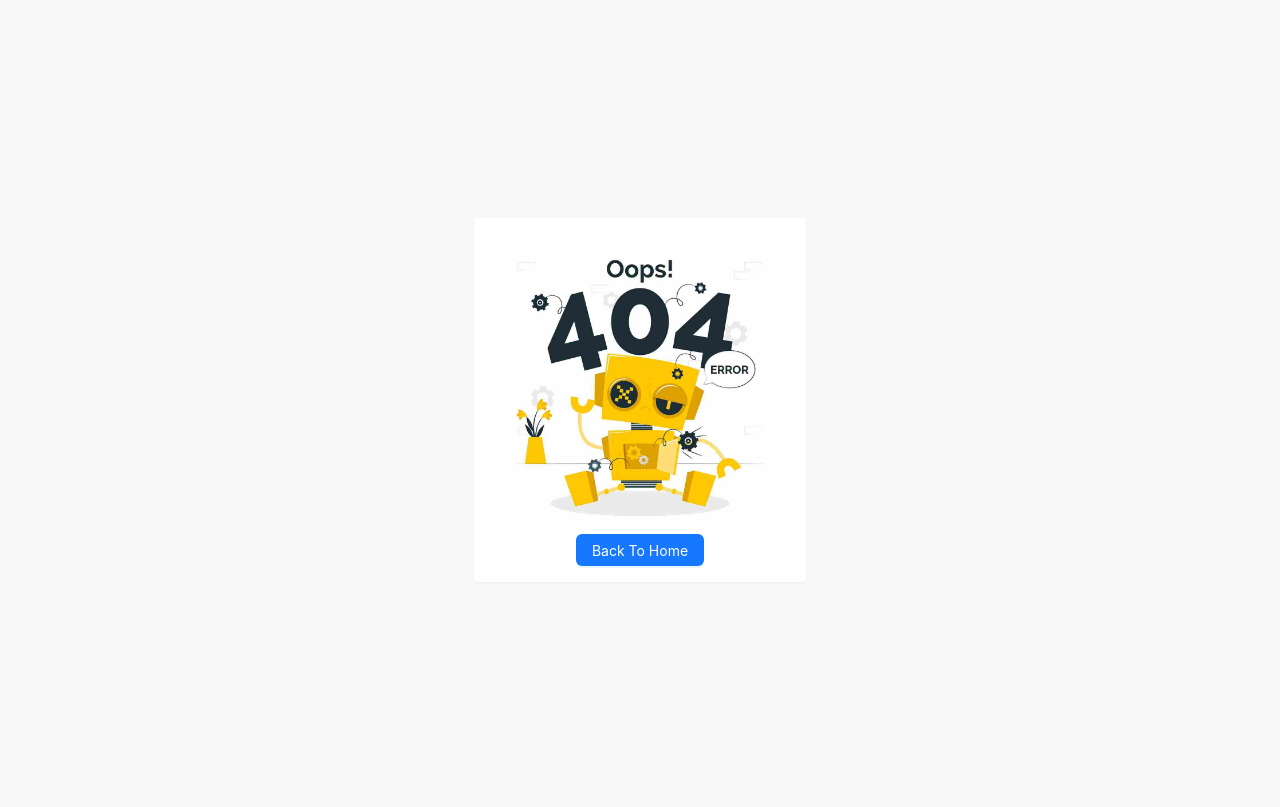
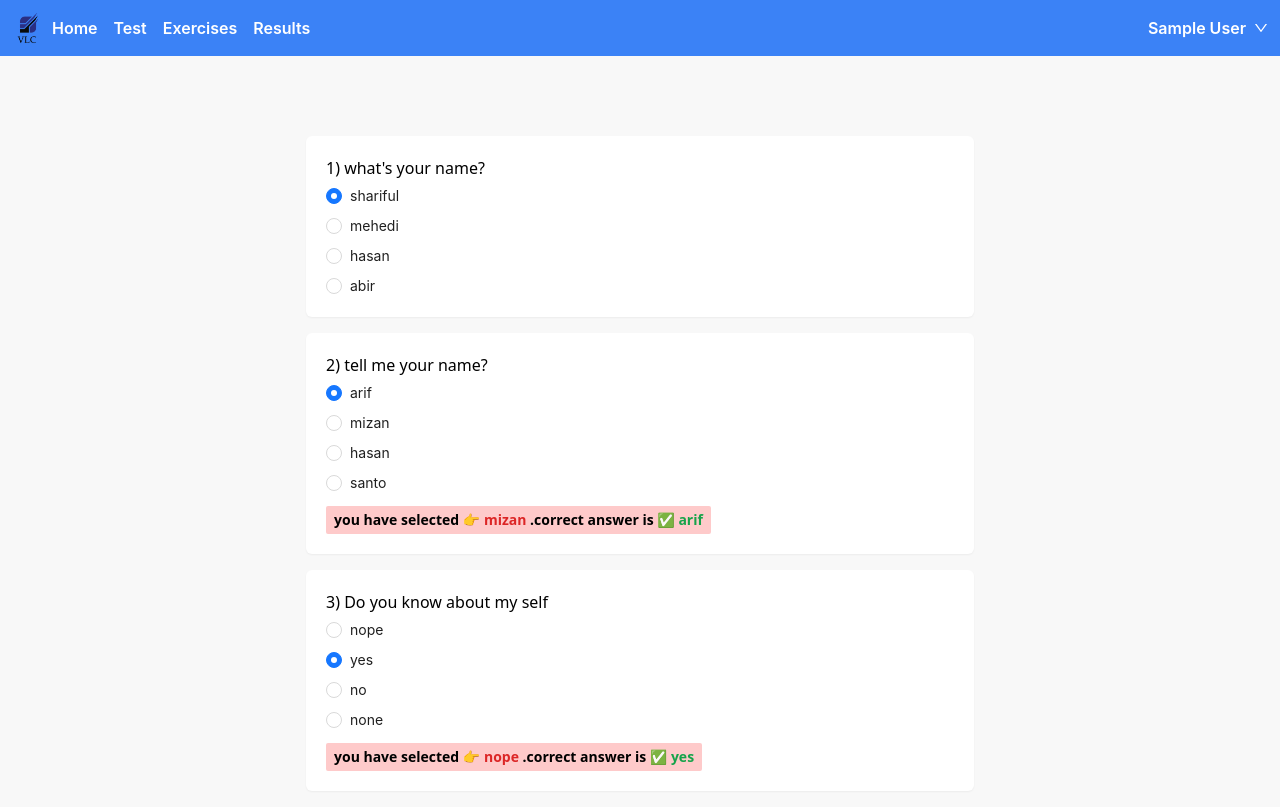
Before and after one commit to lrn79/quiz-application, a React (Vite) app: page /result/solution/1 in a window 1280 px wide. Built offline with nearby package versions, Linux system fonts and the light colour scheme; no server answers; sample sign-in values are in the browser's storage.

Commit message:
solution page add

```diff
--- a/src/pages/index.js
+++ b/src/pages/index.js
@@ -5,6 +5,7 @@ export { default as Exercises } from './exercise';
 export { default as ExerciseQuiz } from './exercise/ExerciseQuiz';
 export { default as Result } from './result';
 export { default as ResultProgress } from './result/ResultProgress';
+export { default as SolutionPage } from './result/SolutionPage';
 export { default as SignIn } from './signIn';
 export { default as SignUp } from './signUp';
 export { default as NotFound } from './404';
--- a/src/pages/result/ResultProgress.jsx
+++ b/src/pages/result/ResultProgress.jsx
@@ -1,4 +1,5 @@
 import { Button, Divider, Progress } from "antd";
+import { Link } from "react-router-dom";
 
 const ResultProgress = () => {
     return (
@@ -6,7 +7,7 @@ const ResultProgress = () => {
             <div className="w-full sm:w-[700px] bg-white p-5 rounded-md mx-4 shadow-sm">
                 <div className="flex justify-between items-center flex-wrap mb-2">
                     <h2 className="font-semibold text-lg">Results</h2>
-                    <Button type="primary">Solutions</Button>
+                    <Button type="primary"><Link to='/result/solution/1254'>Solutions</Link></Button>
                 </div>
                 <p className="mb-0 text-base">State Works Regulations - passed</p>
                 <Divider className="my-3" />
--- /dev/null
+++ b/src/pages/result/SolutionPage.jsx
@@ -0,0 +1,67 @@
+import { Radio, Space } from "antd";
+import { useState } from "react";
+
+const SolutionPage = () => {
+    const allQuiz = {
+        blockName: 'Address',
+        quizList: [
+            {
+                question: "what's your name?",
+                questionList: ['shariful', 'mehedi', 'hasan', 'abir'],
+                correct: 'shariful',
+                selectedAnswer: 'shariful',
+                imageUrl: null
+
+            },
+            {
+                question: "tell me your name?",
+                questionList: ['arif', 'mizan', 'hasan', 'santo'],
+                correct: 'arif',
+                selectedAnswer: 'mizan',
+                imageUrl: null
+
+            },
+            {
+                question: "Do you know about my self",
+                questionList: ['nope', 'yes', 'no', 'none'],
+                correct: 'yes',
+                selectedAnswer: 'nope',
+                imageUrl: null
+
+            }
+        ]
+    }
+
+    const [myQuiz, setMyQuiz] = useState(allQuiz)
+
+
+    return (
+        <section className="w-full flex justify-center items-center mt-20">
+            <div className="w-full sm:w-[700px] px-4">
+                {myQuiz.quizList.map((quiz, index) =>
+                    <div key={index} className='w-full flex justify-between items-center flex-col-reverse sm:flex-row gap-4 mb-4  p-5 rounded-md shadow-sm bg-white'>
+                        <div className='w-full'>
+                            <h4 className='font-normal text-base mb-1'> {index + 1}) {myQuiz.quizList[index].question}</h4>
+                            <Radio.Group value={myQuiz.quizList[index].correct}>
+                                <Space direction="vertical">
+                                    {myQuiz.quizList[index].questionList.map((item, childIndex) =>
+                                        <Radio key={childIndex} value={item}>{item}</Radio>)}
+                                </Space>
+                            </Radio.Group>
+                            {quiz.selectedAnswer && quiz.correct !== quiz.selectedAnswer && <div className="mt-3 text-sm">
+                                <p className="bg-red-200 inline-block rounded-sm px-2 py-1 font-semibold">you have selected 👉 <span className="text-red-600">{quiz.selectedAnswer}</span> .correct answer is <span className="text-green-600">✅ {quiz.correct}</span></p>
+                            </div>
+                            }
+                        </div>
+                        {
+                            myQuiz.quizList[index].imageUrl &&
+                            <img className='w-40 sm:w-48 h-auto inline-block' src="https://img.freepik.com/free-photo/wide-angle-shot-single-tree-growing-clouded-sky-during-sunset-surrounded-by-grass_181624-22807.jpg?w=2000" alt="logo" />
+                        }
+                    </div>
+                )}
+            </div>
+        </section >
+    );
+};
+
+export default SolutionPage;
--- a/src/routes/index.jsx
+++ b/src/routes/index.jsx
@@ -1,6 +1,6 @@
 import { createBrowserRouter } from 'react-router-dom';
 import RootLayout from '../layouts/rootLayout';
-import { Home, SignIn, SignUp, NotFound, TestExam, Result, Exercises, ResultProgress, ExerciseQuiz } from '../pages';
+import { Home, SignIn, SignUp, NotFound, TestExam, Result, Exercises, ResultProgress, ExerciseQuiz, SolutionPage } from '../pages';
 import RequireAuth from './RequireAuth';
 
 
@@ -34,6 +34,10 @@ const routes = createBrowserRouter([
                 element: <ResultProgress />,
             },
             {
+                path: '/result/solution/:id',
+                element: <SolutionPage />,
+            },
+            {
                 path: '/dashboard',
                 element: <p>Dashboard</p>,
                 children: [
```
